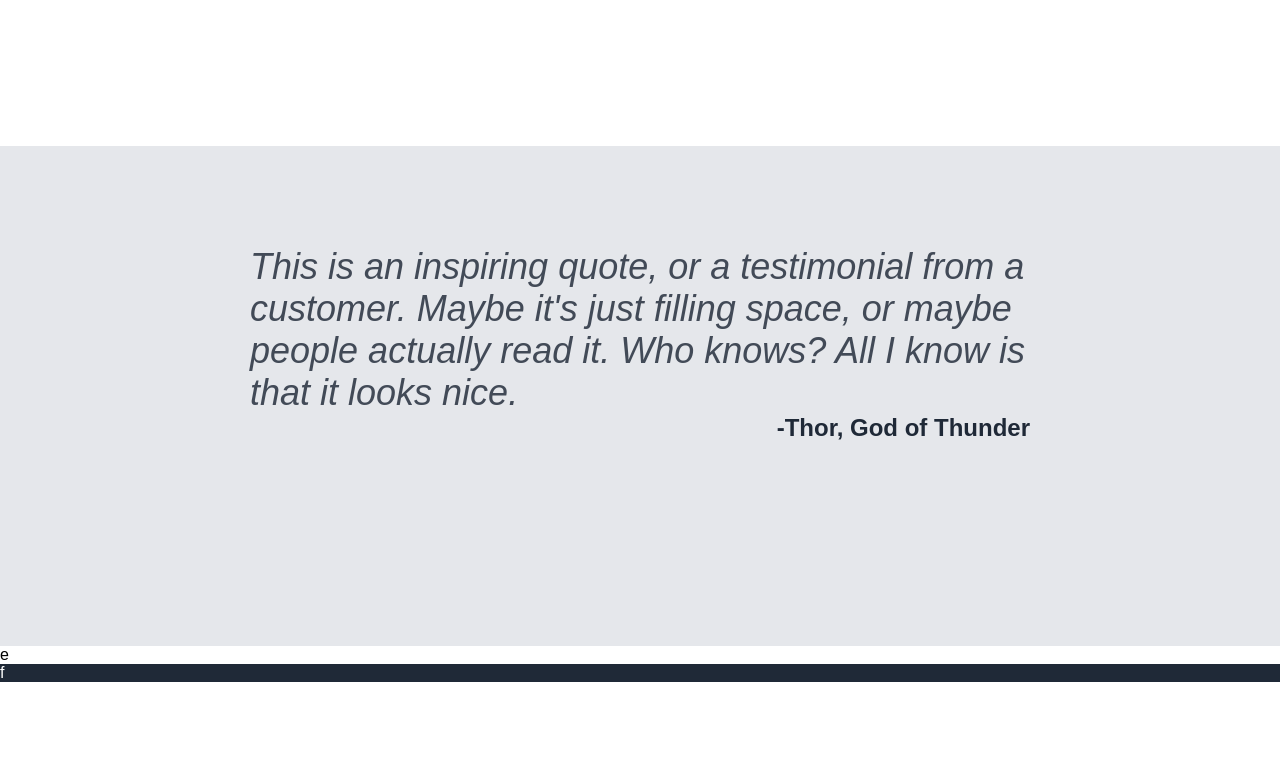
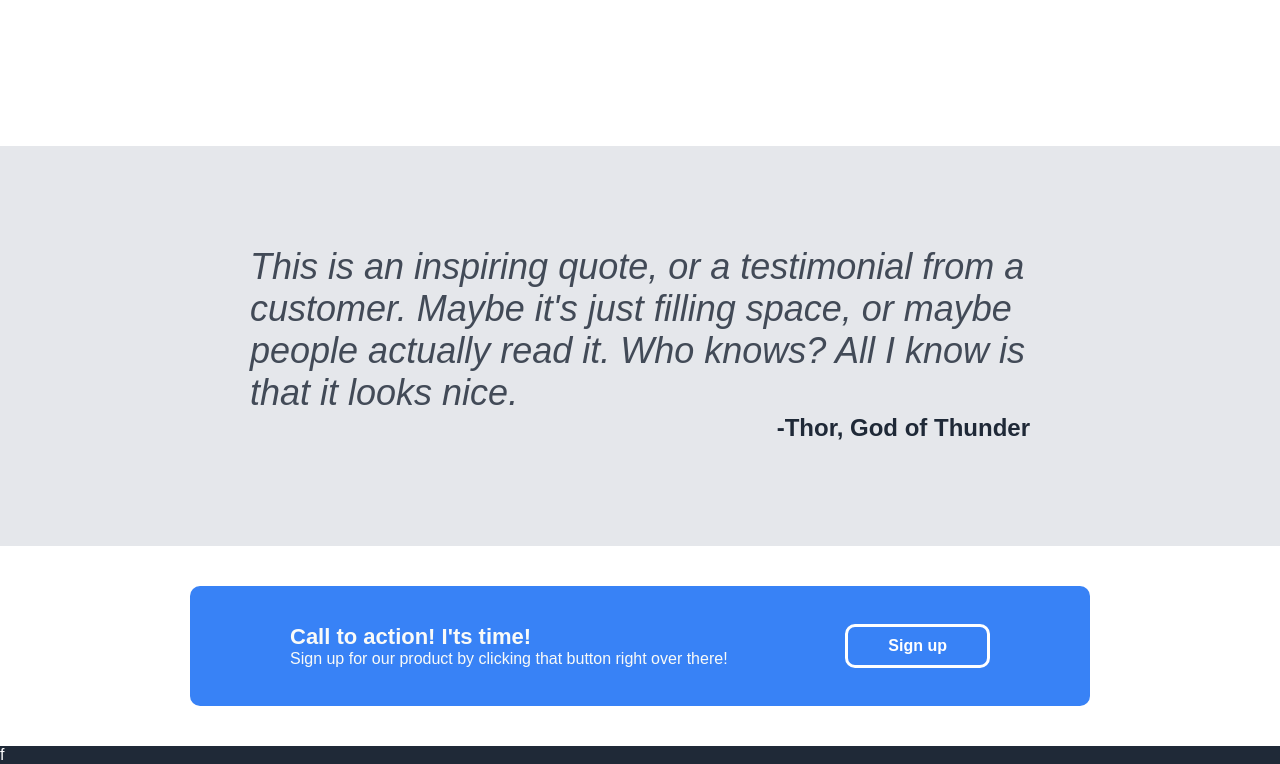
Before and after one commit to Vi-Natareno/landing-page, a plain HTML site: page index.html in a window 1280 px wide. Shown: the part 1020-1784 px from the top of the page. Before the commit the page ends 1702 px from the top, so only its background shows below. Drawn offline with Linux system fonts and the light colour scheme.

Commit message:
Add call to action section, chaged quote-block height to 400px

```diff
--- a/index.html
+++ b/index.html
@@ -57,12 +57,18 @@
         <div class="quote-section">
             <div class="quote-container">
                 <div class="quote-text">This is an inspiring quote, or a testimonial from a customer. Maybe it's just filling space, or maybe people actually read it. Who knows? All I know is that it looks nice.</div>
-                <div class="quote-sign">-Thor, God of Thunder</div>
+                <div class="quote-sign bold">-Thor, God of Thunder</div>
             </div>
         </div>
     <!-- 4 -->
-        <div class="">
-            e
+        <div class="call-to-action">
+            <div class="blue-box">
+                <div class="bb-a">
+                    <div class="bb-text bold">Call to action! I'ts time!</div>
+                    Sign up for our product by clicking that button right over there!
+                </div>
+                <button class="button-two">Sign up</button>
+            </div>
         </div>
     <!-- footer -->
         <div class="strong-blue">
--- a/style.css
+++ b/style.css
@@ -137,12 +137,16 @@ button {
     color: #1F2937;
 }
 
+.bold {
+    font-weight: bold;
+}
+
 /* quote-section block */
 
 .quote-section {
 
     background-color: #E5E7EB ;
-    height: 500px;
+    height: 400px;
 }
 
 .quote-container{
@@ -160,7 +164,40 @@ button {
 
 .quote-sign {
     color: #1F2937;
-    font-weight: bold;
     font-size: 24px;
     text-align: end;
 }
+
+/* call to action */
+
+.call-to-action {
+    display: flex;
+    justify-content: center;
+    align-items: center;
+    height: 200px;
+}
+
+.blue-box {
+    background-color: #3882F6;
+    border-radius: 10px;
+    width: 700px;
+    height: 120px;
+    display: flex;
+    justify-content: space-between;
+    align-items: center;
+    padding: 0 100px;
+}
+
+.bb-a{
+    color: #F9FAF8;
+}
+
+.bb-text {
+    font-size: 22px;
+}
+
+.button-two {
+    border: solid white;
+    padding: 10px 40px;
+    font-size: 16px;
+}
```
